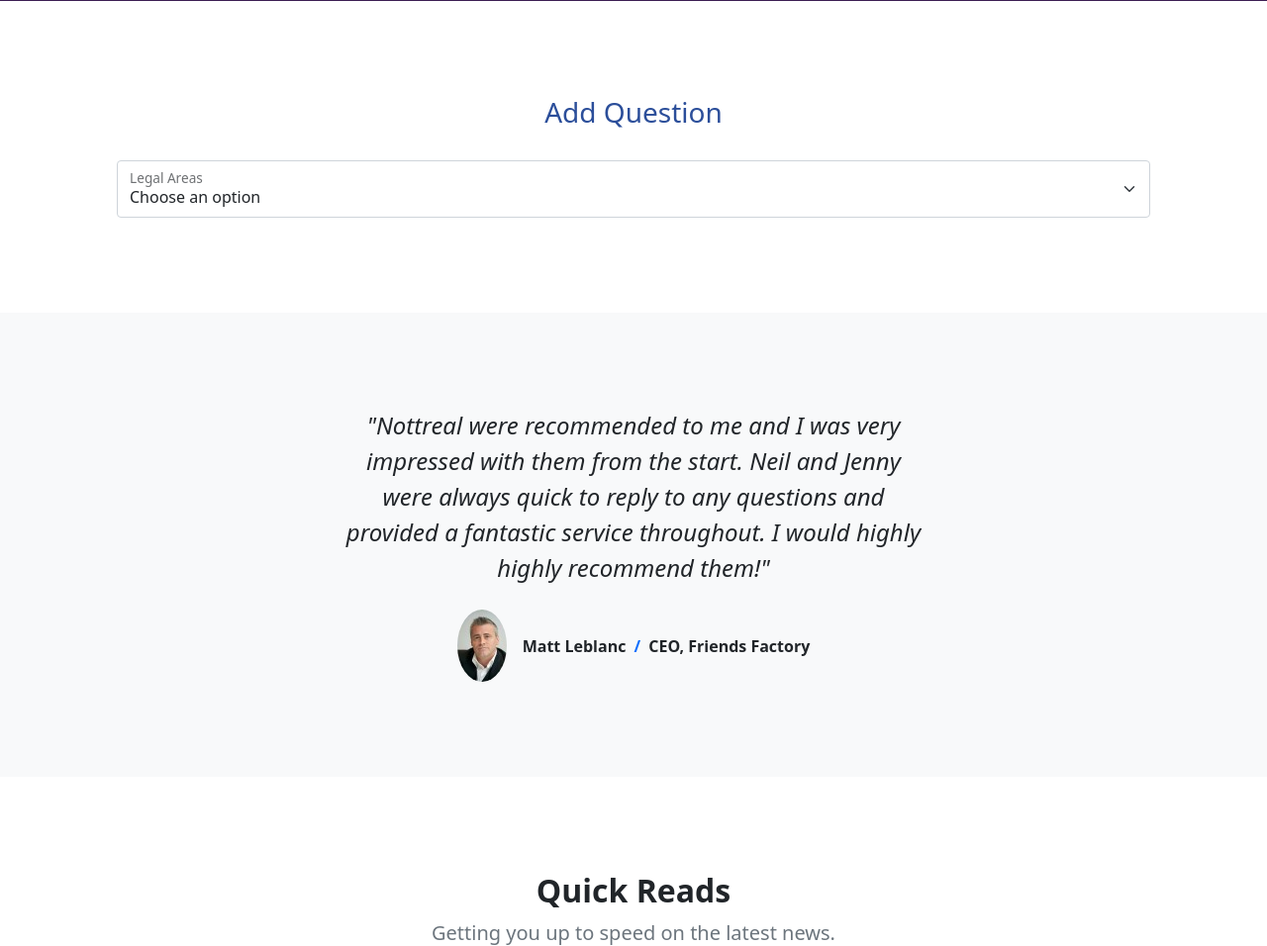
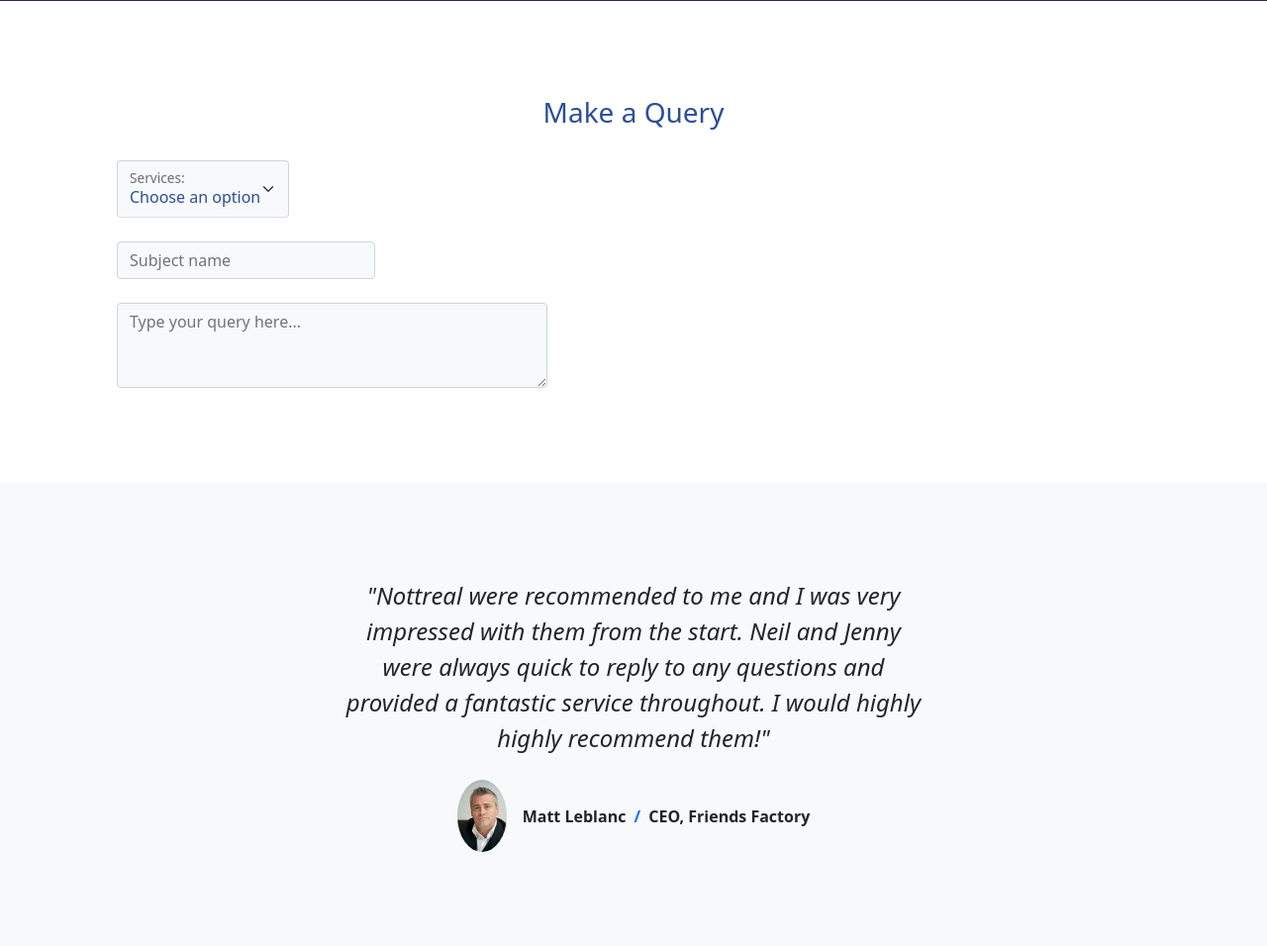
Before and after one commit to MAziz-0/Legal_site, a Flask app: page /add_question in a window 1280 px wide. Shown: the part 532-1488 px from the top of the page at 99% size. Run offline with Flask 2, Linux system fonts and the light colour scheme; some libraries are stand-ins or nearby versions.

Commit message:
Added question form

```diff
--- a/templates/add_question.html
+++ b/templates/add_question.html
@@ -1,18 +1,29 @@
 {% extends "base.html" %}
 {% block content %}
 
-<h3 class="bg-white my-blue text-center">Add Question</h3>
+<h3 class="bg-white my-blue text-center">Make a Query</h3>
 <br>
-<div class="col-md">
+<form>
+  <div class="col-md-2">
     <div class="form-floating">
-      <select class="form-select" id="floatingSelectGrid" aria-label="Floating label select example">
-        <option selected>Choose an option</option>
-        <option value="1">Immigration</option>
-        <option value="2">Property</option>
-        <option value="3">Family</option>
+      <select class="form-select my-blue border-bottom bg-light" id="task_type" name="task_type" aria-label="task_type">
+        <option value >Choose an option</option>
+      {% for category in categories %}
+        <option value="{{ category.category_name }}">{{ category.category_name }}</option>
+      {% endfor %}
       </select>
-      <label for="floatingSelectGrid">Legal Areas</label>
+      <label for="floatingSelectGrid">Services:</label>
     </div>
   </div>
+  <br>
+  <div class="col-md-3">
+    <input class="form-control my-blue bg-light" type="text" placeholder="Subject name" id="task_name">
+  </div>
+  <br>
+  <div class="col-md-5 form-group">
+    <textarea class="form-control my-blue bg-light" id="task_description" name="task_description" rows="3"
+      placeholder="Type your query here..." minlength="5" maxlength="300"></textarea>
+  </div>
+</form>
 
 {% endblock %}
```
